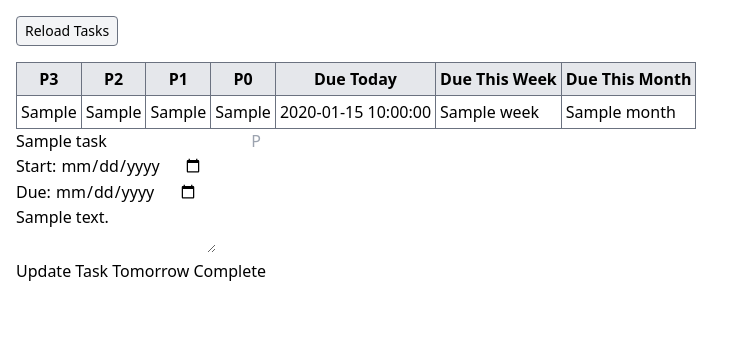
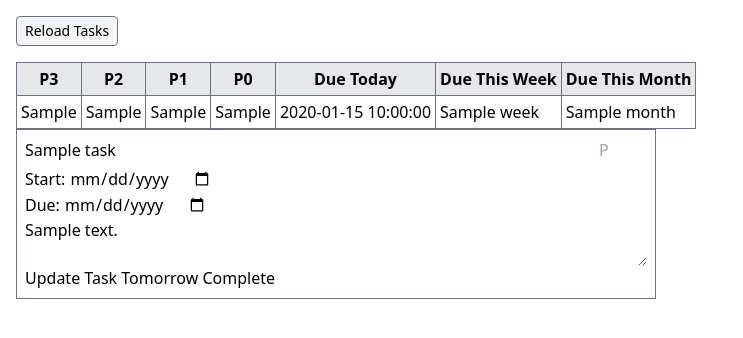
Before and after one commit to karagenit/todo, a Flask app: template templates/index.html in a window 1280 px wide. Shown: the top 338 px of the page, without its empty margins (0-743 px from the left). Run offline with Flask 3, Linux system fonts and the light colour scheme; the template is opened without the code that fills it: most values are stand-ins (such as "Sample title", 1, 10 or a date in 2020); some libraries are stand-ins or nearby versions.

Commit message:
Style Task

```diff
--- a/templates/index.html
+++ b/templates/index.html
@@ -37,11 +37,11 @@
 
 
     {% for task in tasks %}
-    <form action="/update" method="POST" class="task">
+    <form action="/update" method="POST" class="border border-gray-500 flex flex-col max-w-[40em] p-2">
         <input type="hidden" name="task_id" value="{{ task.id }}">
-        <div class="form-row">
-            <input type="text" name="title" value="{{ task.title }}" placeholder="Task Title">
-            <input type="number" name="priority" value="{{ task.priority }}" max="3" min="1" placeholder="P">
+        <div class="flex flex-row mb-1">
+            <input type="text" name="title" value="{{ task.title }}" placeholder="Task Title" class="flex-grow mr-1">
+            <input type="number" name="priority" value="{{ task.priority }}" max="3" min="1" placeholder="P" class="w-[3em]">
         </div>
         <div class="form-row">
             <div class="form-row">
```
